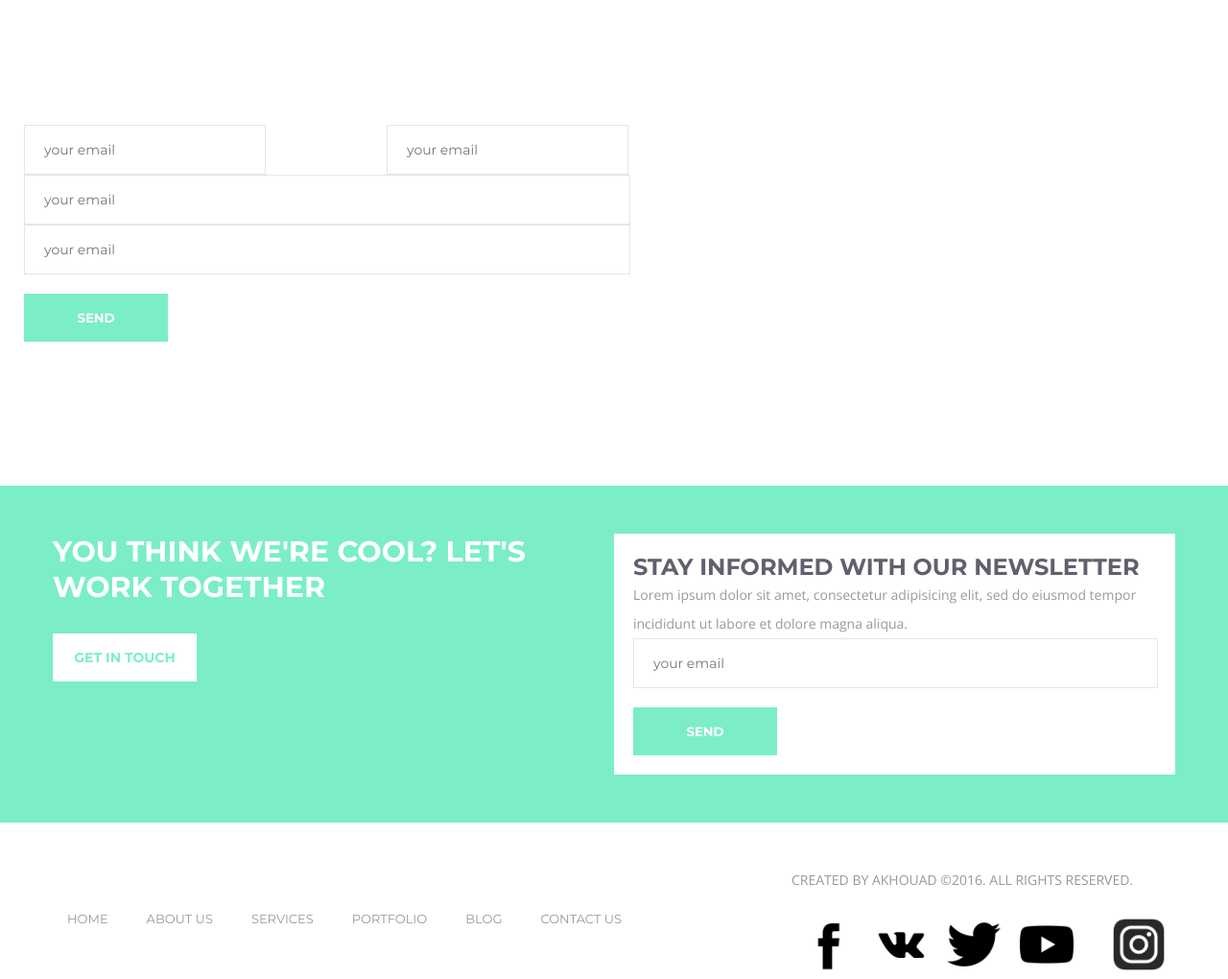
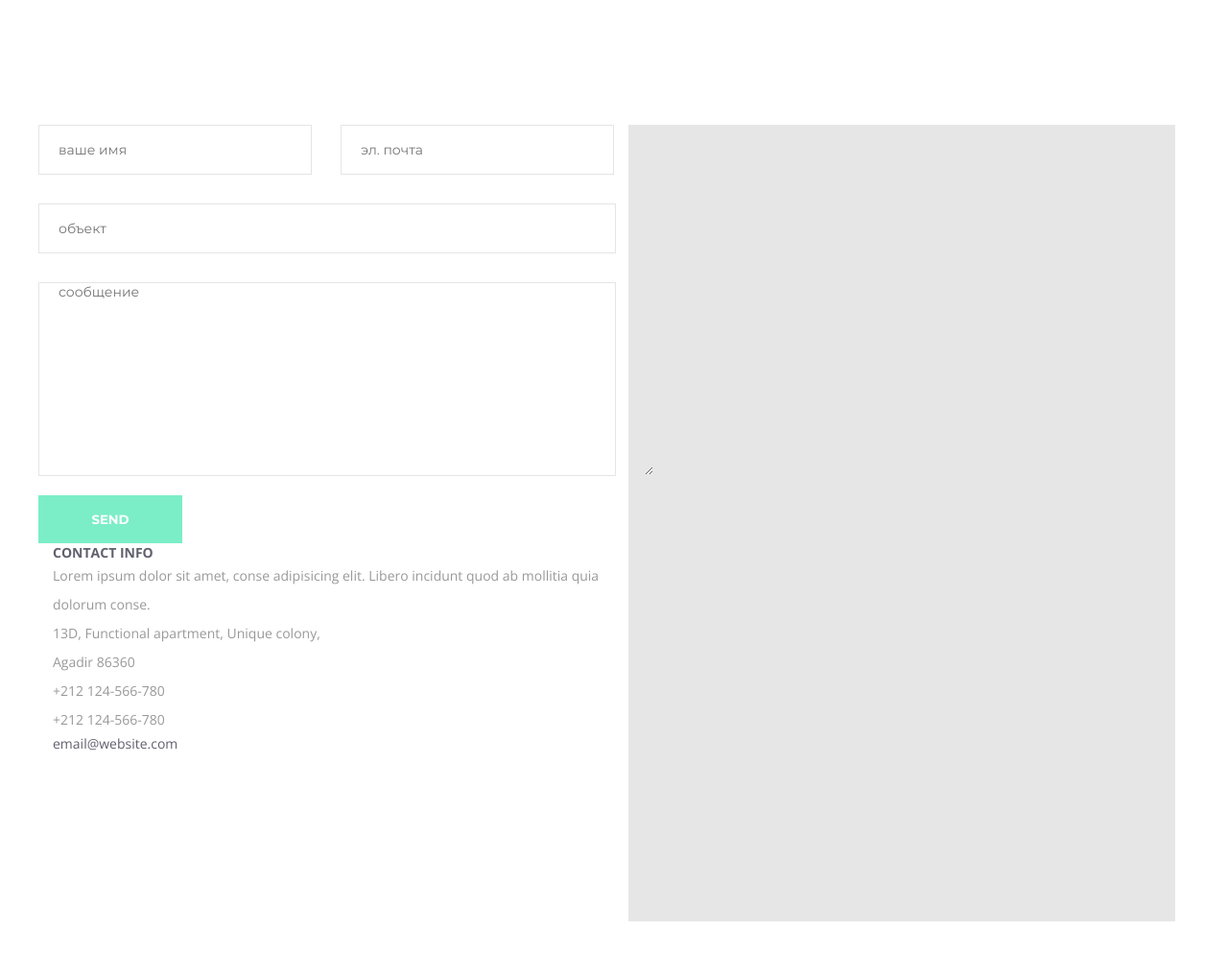
Before and after one commit to ZeRa2L/akad, a plain HTML site: page contact us.html in a window 1280 px wide. Shown: the part 520-1540 px from the top of the page at 96% size. Drawn offline with nearby package versions, Linux system fonts and the light colour scheme.

Commit message:
доделал сайт

```diff
--- a/contact us.html
+++ b/contact us.html
@@ -38,41 +38,49 @@
 	<section>
 		<div class="container">
 			<div class="row">
+				<div class="contact-us-display">
 				<div class="contact-us-1">
 					<div class="row">
 						<form action="#" method="post">
 							<div class="input-display">
 							<div class="input_1-1">
-								<input placeholder="your email" type="text" name="email">
+								<input placeholder="ваше имя" type="text" name="email">
 							</div>
 							<div class="input_1-2">
-								<input placeholder="your email" type="text" name="email">
+								<input placeholder="эл. почта" type="text" name="email">
 							</div>
 							</div>
 							<div class="input_1-0">
-								<input placeholder="your email" type="text" name="email">
+								<input placeholder="объект" type="text" name="email">
 							</div>
-							<div class="input_1-0">
-								<input placeholder="your email" type="text" name="email">
+							<div class="textarea_1-0">
+								<textarea placeholder="сообщение" type="text" name="message"></textarea>
 							</div>
 							<div>
 								<button type="submit" class="btn-green" style="margin-top: 20px;">send</button>
 							</div>
 						</form>
 					</div>
-					<h4></h4>
-					<p></p>
-					<p></p>
-					<div></div>
-					<p></p>
+					<h4>CONTACT INFO</h4>
+					<p>Lorem ipsum dolor sit amet, conse adipisicing elit. Libero incidunt quod ab mollitia quia dolorum conse.</p>
+					<p>
+						13D, Functional apartment, Unique colony,
+						<br>
+						Agadir 86360
+						<br>
+						+212 124-566-780
+						<br>
+						+212 124-566-780
+					</p>
+					<a href="#">email@website.com</a>
 					<ul></ul>
 				</div>
 				<div class="contact-us-2">
 					<div>
-						<div></div>
-						<div></div>
+						<img src="img/work-1.jpg" alt="">
 					</div>
 				</div>
+			</div>
 			</div>
 		</div>
 	</section>
--- a/css/style.css
+++ b/css/style.css
@@ -1181,7 +1181,7 @@ section {
 .input_1-1,
 .input_1-2 {
     height: 50px;
-    width: 40%;
+    width: 50%;
     border: solid 1px rgba(0,0,0,.1);
     position: relative;
 }
@@ -1207,6 +1207,7 @@ section {
     width: 100%;
     border: solid 1px rgba(0,0,0,.1);
     position: relative;
+    margin-right: 20px;
 }
 
 .input_1-0 input {
@@ -1224,11 +1225,50 @@ section {
     font-family: "Montserrat", sans-serif
 }
 
+.textarea_1-0 {
+    height: 200px;
+    width: 100%;
+    border: solid 1px rgba(0,0,0,.1);
+    position: relative;
+    margin-right: 20px;
+}
+
+.textarea_1-0 textarea {
+    height: 100%;
+    width: 100%;
+    border: 0;
+    padding: 0 20px;
+    float: left;
+    position: relative;
+    background-color: transparent;
+    z-index: 2;
+    font-size: 14px;
+    color: #999999;
+
+    font-family: "Montserrat", sans-serif
+}
+
 .input_1-2 {
-    margin-left: 20%;
+    margin-left: 5%;
+}
+
+.input_1-1,
+.input_1-2,
+.input_1-0  {
+    margin-bottom: 30px;
 }
 
 .contact-us-1,
 .contact-us-2 {
     width: 50%;
+    padding-left: 15px;
+    padding-right: 15px;
 }
+
+.contact-us-2 img {
+    height: 830px;
+}
+
+.contact-us-display {
+    display: flex;
+}
```
